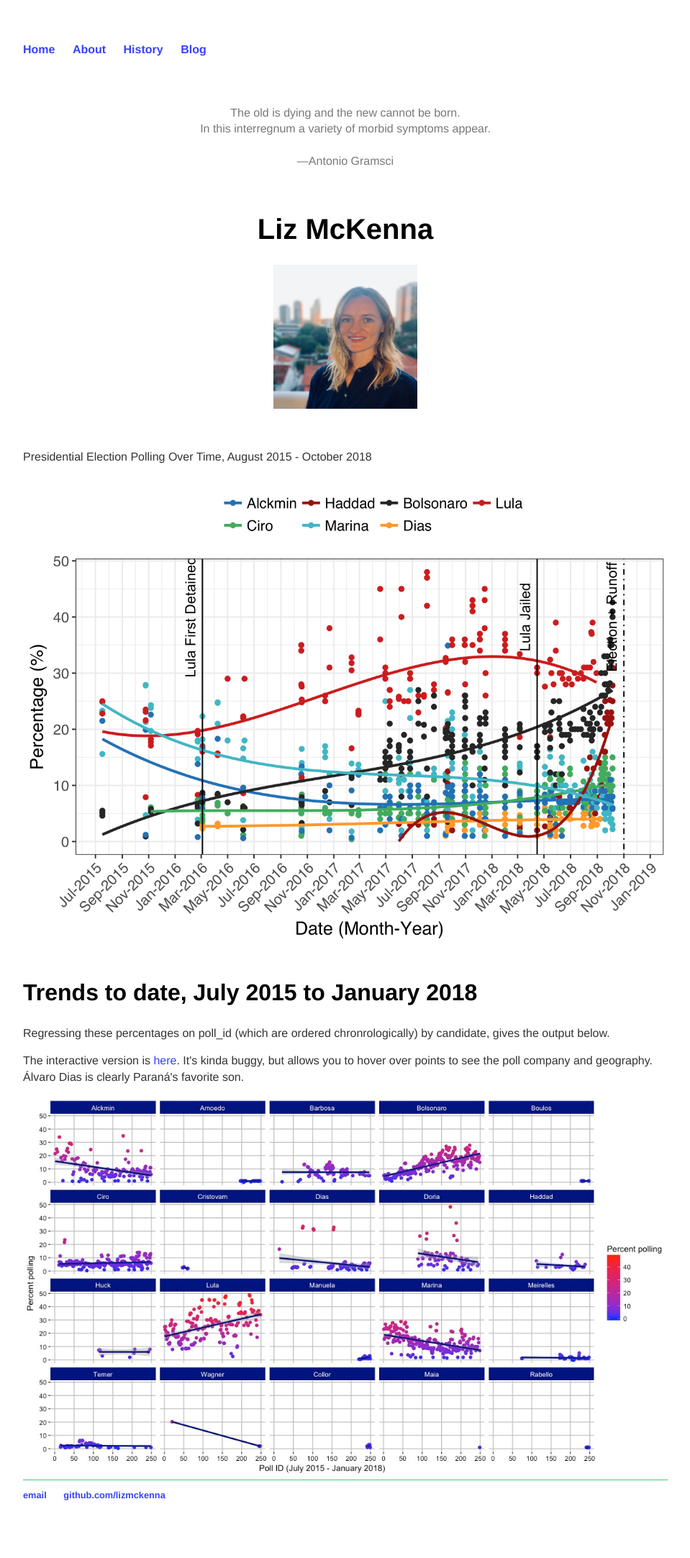
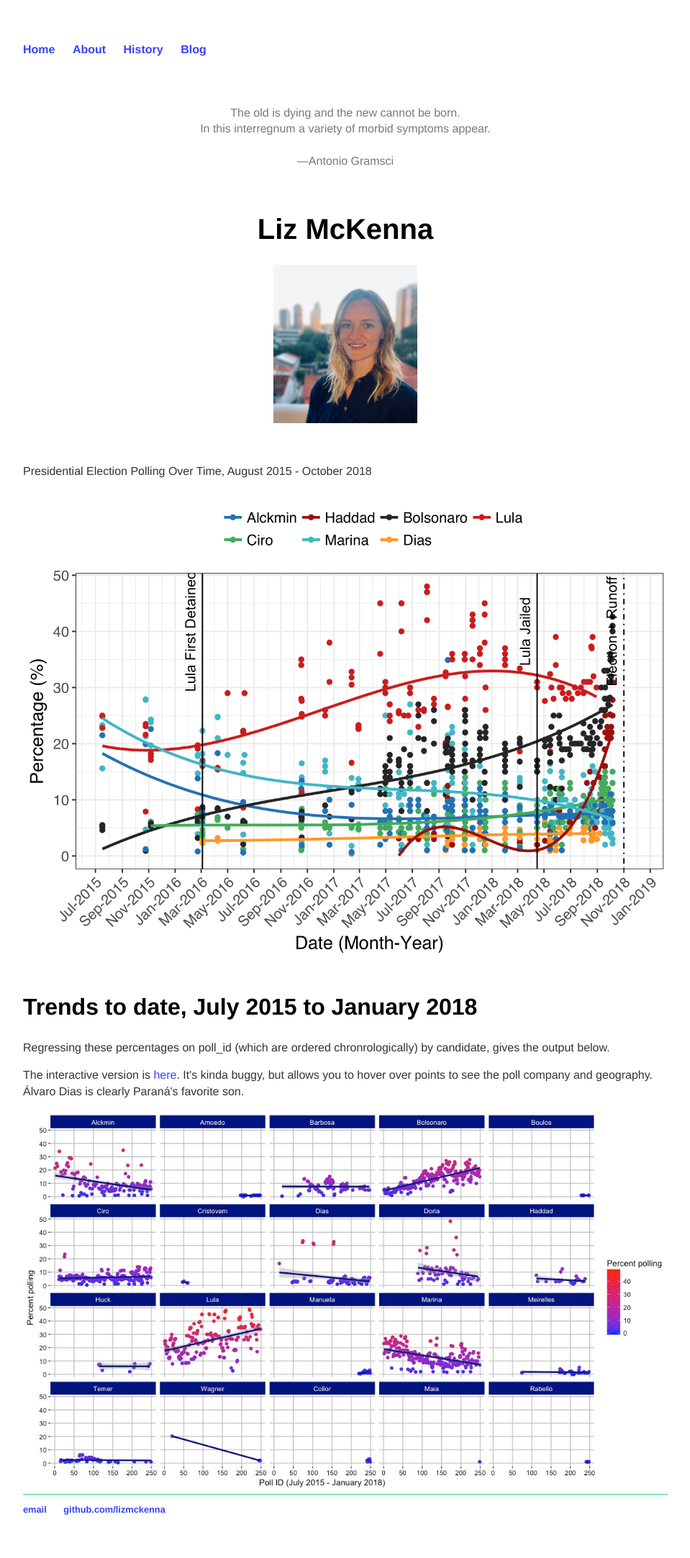
Before and after one commit to lizmckenna/elizabethmckenna.org, a Jekyll site: the page built from index.html, in a window 1280 px wide. Shown: the whole page at 72% size, without its empty margins (160-1119 px from the left). Built offline with Jekyll 4.4.1, drawn with Linux system fonts in a browser that asks for light colours.

Commit message:
Update index.html

```diff
--- a/index.html
+++ b/index.html
@@ -18,7 +18,7 @@
 <br>
 <h1>Liz McKenna</h1>
  <left>
-<img src="/images/mckenna_2019.jpg" alt="HTML5 Icon" style="width:200px;height:200px;">
+<img src="/images/mckenna_2019.jpg" alt="HTML5 Icon" style="width:200px;height:220px;">
 	</center>
 <br>
 
```
